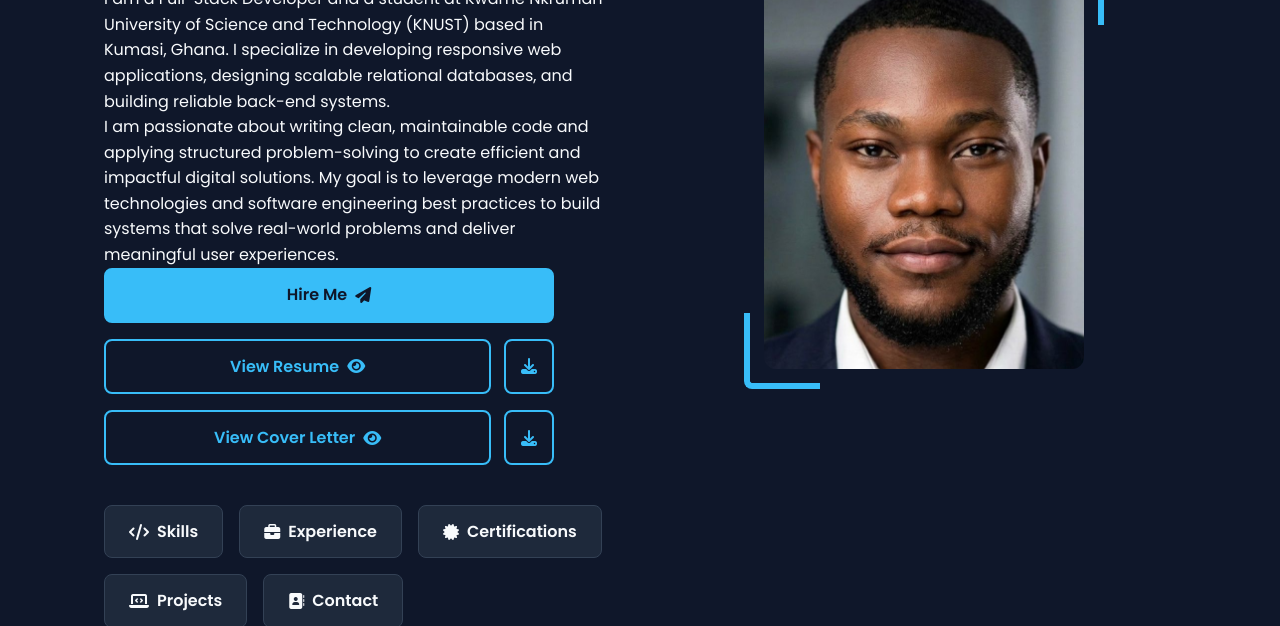
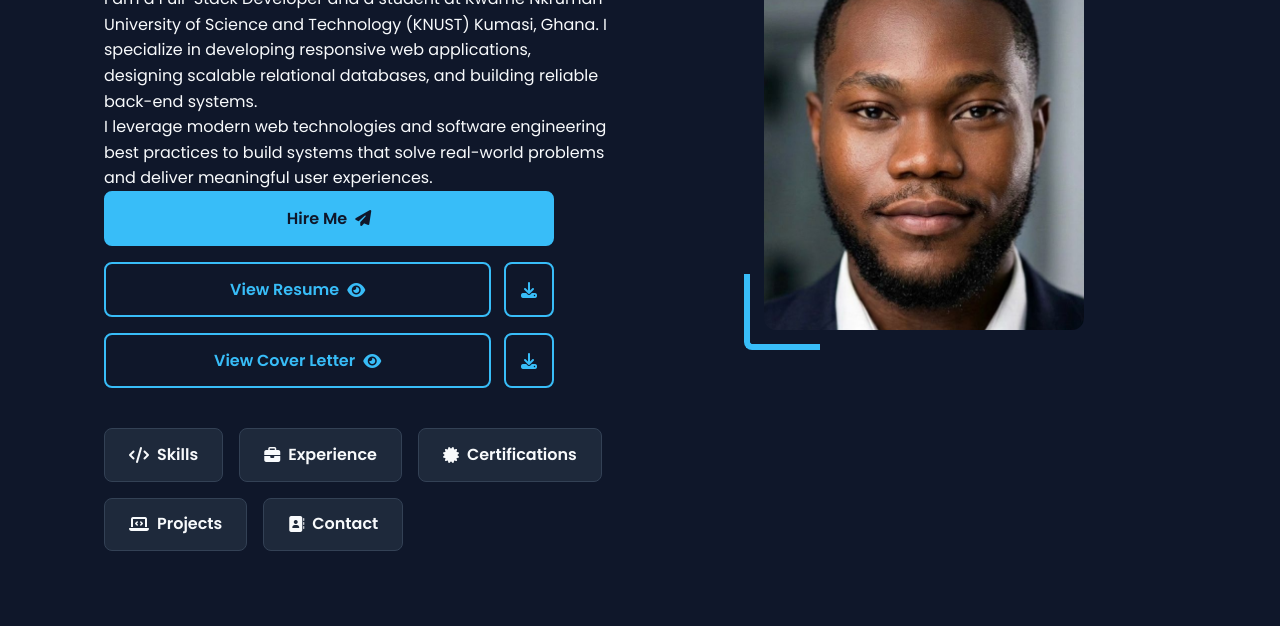
Before and after one commit to josh54788/portfolio, a plain HTML site: page index.html in a window 1280 px wide. Shown: the part 474-1100 px from the top of the page. Drawn offline with Linux system fonts and the light colour scheme.

Commit message:
index.html

```diff
--- a/index.html
+++ b/index.html
@@ -68,9 +68,9 @@
           <span class="typing-text"></span><span class="cursor">&nbsp;</span>
         </h2>
 
-        <p>I am a Full-Stack Developer and a student at Kwame Nkrumah University of Science and Technology (KNUST) based in Kumasi, Ghana. I specialize in developing responsive web applications, designing scalable relational databases, and building reliable back-end systems.</p>
+        <p>I am a Full-Stack Developer and a student at Kwame Nkrumah University of Science and Technology (KNUST) Kumasi, Ghana. I specialize in developing responsive web applications, designing scalable relational databases, and building reliable back-end systems.</p>
 
-        <p>I am passionate about writing clean, maintainable code and applying structured problem-solving to create efficient and impactful digital solutions. My goal is to leverage modern web technologies and software engineering best practices to build systems that solve real-world problems and deliver meaningful user experiences.</p>
+        <p>I leverage modern web technologies and software engineering best practices to build systems that solve real-world problems and deliver meaningful user experiences.</p>
 
         <div class="portfolio-actions">
           <a href="#contact" class="btn btn-primary">
```
